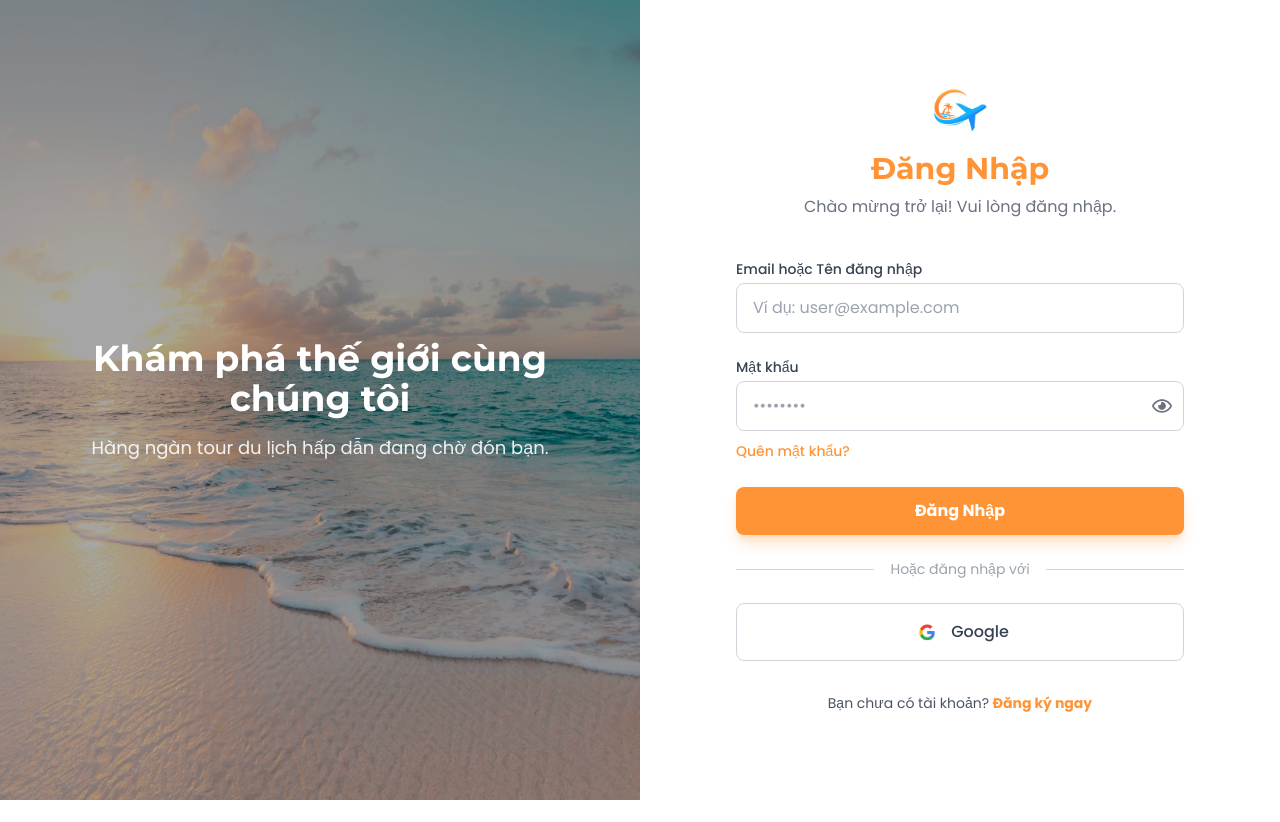
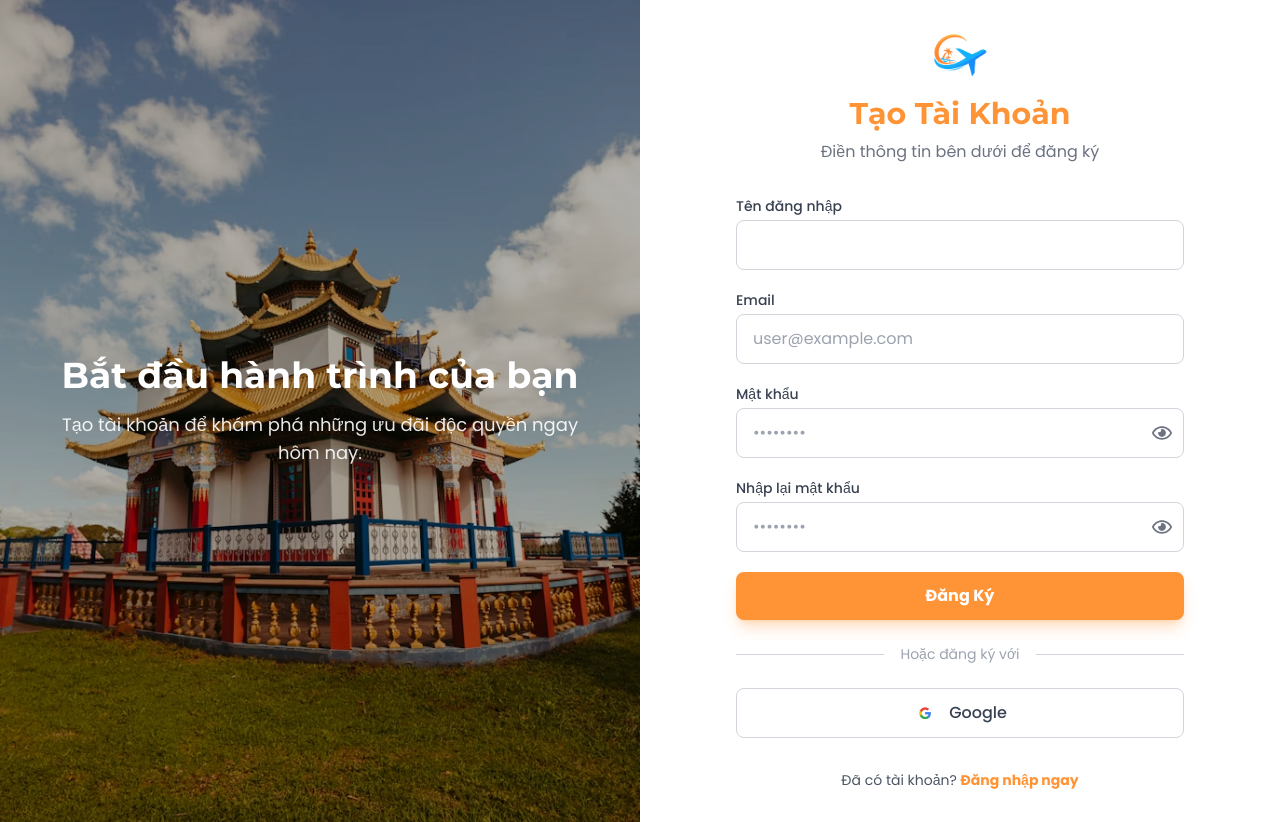
Before and after one commit to NgoTruongKhac/project_tour_master, a React (Vite) app: page /signup in a window 1280 px wide. Before the commit the page ends 800 px from the top, so only its background shows below. Built offline with nearby package versions, Linux system fonts and the light colour scheme.

Commit message:
sign up page ui

```diff
--- a/package.json
+++ b/package.json
@@ -12,7 +12,8 @@
   "dependencies": {
     "react": "^19.2.0",
     "react-dom": "^19.2.0",
-    "react-icons": "^5.5.0"
+    "react-icons": "^5.5.0",
+    "react-router-dom": "^7.10.1"
   },
   "devDependencies": {
     "@eslint/js": "^9.39.1",
--- a/src/App.jsx
+++ b/src/App.jsx
@@ -1,10 +1,17 @@
+import { BrowserRouter, Routes, Route, Navigate } from "react-router-dom";
+
 import LoginPage from "./pages/LoginPage";
+import SignupPage from "./pages/SignupPage";
 
 function App() {
   return (
-    <div>
-      <LoginPage />
-    </div>
+    <BrowserRouter>
+      <Routes>
+        <Route path="/" element={<Navigate to="/login" replace />} />
+        <Route path="/login" element={<LoginPage />} />
+        <Route path="/signup" element={<SignupPage />} />
+      </Routes>
+    </BrowserRouter>
   );
 }
 
--- a/src/pages/LoginPage.jsx
+++ b/src/pages/LoginPage.jsx
@@ -3,6 +3,7 @@ import { FaRegEye, FaRegEyeSlash } from "react-icons/fa";
 import loginTheme from "../assets/login_theme.avif";
 import googleIcon from "../assets/google-icon.png";
 import logo from "../assets/logo_icon.png";
+import { Link } from "react-router-dom";
 
 const LoginPage = () => {
   const [showPassword, setShowPassword] = useState(false);
@@ -47,7 +48,7 @@ const LoginPage = () => {
               </label>
               <input
                 type="text"
-                placeholder="Ví dụ: user@example.com"
+                placeholder="user@example.com"
                 className="w-full px-4 py-3 rounded-lg border border-gray-300 focus:border-primary focus:ring-2 focus:ring-primary/20 outline-none transition duration-200"
               />
             </div>
@@ -61,7 +62,7 @@ const LoginPage = () => {
 
               <div className="relative">
                 <input
-                  type={showPassword ? "text" : "password"}
+                  type={!showPassword ? "password" : "text"}
                   placeholder="••••••••"
                   className="w-full px-4 py-3 pr-10 rounded-lg border border-gray-300 focus:border-primary focus:ring-2 focus:ring-primary/20 outline-none transition duration-200"
                 />
@@ -111,9 +112,12 @@ const LoginPage = () => {
 
           <div className="mt-8 text-center text-sm">
             <span className="text-gray-600">Bạn chưa có tài khoản? </span>
-            <a href="#" className="font-bold text-primary hover:underline">
+            <Link
+              to="/signup"
+              className="font-bold text-primary hover:underline"
+            >
               Đăng ký ngay
-            </a>
+            </Link>
           </div>
         </div>
       </div>
--- /dev/null
+++ b/src/pages/SignupPage.jsx
@@ -0,0 +1,167 @@
+import React, { useState } from "react";
+import { FaRegEye, FaRegEyeSlash } from "react-icons/fa";
+import { Link } from "react-router-dom";
+
+import signupTheme from "../assets/signup_theme.avif";
+import googleIcon from "../assets/google-icon.png";
+import logo from "../assets/logo_icon.png";
+
+const SignupPage = () => {
+  const [fullName, setFullName] = useState("");
+  const [email, setEmail] = useState("");
+  const [password, setPassword] = useState("");
+  const [confirmPassword, setConfirmPassword] = useState("");
+
+  const [showPassword, setShowPassword] = useState(false);
+  const [showConfirmPassword, setShowConfirmPassword] = useState(false);
+
+  return (
+    <div className="min-h-screen flex font-sans text-dark">
+      <div className="hidden lg:flex w-1/2 bg-gray-100 relative items-center justify-center overflow-hidden">
+        <img
+          src={signupTheme}
+          alt="signup theme"
+          className="absolute inset-0 w-full h-full object-cover"
+        />
+        <div className="absolute inset-0 bg-black/30"></div>
+        <div className="relative z-10 text-white p-10 text-center">
+          <h2 className="text-4xl font-heading font-bold mb-4">
+            Bắt đầu hành trình của bạn
+          </h2>
+          <p className="text-lg opacity-90">
+            Tạo tài khoản để khám phá những ưu đãi độc quyền ngay hôm nay.
+          </p>
+        </div>
+      </div>
+
+      {/* --- CỘT PHẢI: FORM ĐĂNG KÝ (SIGNIN/SIGNUP UI) --- */}
+      <div className="w-full lg:w-1/2 flex items-center justify-center bg-white p-8">
+        <div className="w-full max-w-md">
+          {/* Header */}
+          <div className="text-center mb-8">
+            <img src={logo} alt="logo" className="w-12 md:w-14 mx-auto mb-4" />
+            <h1 className="text-3xl font-heading font-bold text-primary mb-2">
+              Tạo Tài Khoản
+            </h1>
+            <p className="text-gray-500">Điền thông tin bên dưới để đăng ký</p>
+          </div>
+
+          <form className="space-y-5" onSubmit={(e) => e.preventDefault()}>
+            {/* 1. Họ và tên */}
+            <div>
+              <label className="block text-sm font-medium text-gray-700 mb-1">
+                Tên đăng nhập
+              </label>
+              <input
+                type="text"
+                className="w-full px-4 py-3 rounded-lg border border-gray-300 focus:border-primary focus:ring-2 focus:ring-primary/20 outline-none transition duration-200"
+                value={fullName}
+                onChange={(e) => setFullName(e.target.value)}
+              />
+            </div>
+
+            {/* 2. Email */}
+            <div>
+              <label className="block text-sm font-medium text-gray-700 mb-1">
+                Email
+              </label>
+              <input
+                type="email"
+                placeholder="user@example.com"
+                className="w-full px-4 py-3 rounded-lg border border-gray-300 focus:border-primary focus:ring-2 focus:ring-primary/20 outline-none transition duration-200"
+                value={email}
+                onChange={(e) => setEmail(e.target.value)}
+              />
+            </div>
+
+            {/* 3. Mật khẩu */}
+            <div>
+              <label className="block text-sm font-medium text-gray-700 mb-1">
+                Mật khẩu
+              </label>
+              <div className="relative">
+                <input
+                  type={showPassword ? "text" : "password"}
+                  placeholder="••••••••"
+                  className="w-full px-4 py-3 pr-10 rounded-lg border border-gray-300 focus:border-primary focus:ring-2 focus:ring-primary/20 outline-none transition duration-200"
+                  value={password}
+                  onChange={(e) => setPassword(e.target.value)}
+                />
+                <div
+                  className="absolute inset-y-0 right-0 pr-3 flex items-center cursor-pointer text-gray-500 hover:text-primary"
+                  onClick={() => setShowPassword(!showPassword)}
+                >
+                  {showPassword ? (
+                    <FaRegEyeSlash size={20} />
+                  ) : (
+                    <FaRegEye size={20} />
+                  )}
+                </div>
+              </div>
+            </div>
+
+            {/* 4. Nhập lại mật khẩu */}
+            <div>
+              <label className="block text-sm font-medium text-gray-700 mb-1">
+                Nhập lại mật khẩu
+              </label>
+              <div className="relative">
+                <input
+                  type={showConfirmPassword ? "text" : "password"}
+                  placeholder="••••••••"
+                  className="w-full px-4 py-3 pr-10 rounded-lg border border-gray-300 focus:border-primary focus:ring-2 focus:ring-primary/20 outline-none transition duration-200"
+                  value={confirmPassword}
+                  onChange={(e) => setConfirmPassword(e.target.value)}
+                />
+                <div
+                  className="absolute inset-y-0 right-0 pr-3 flex items-center cursor-pointer text-gray-500 hover:text-primary"
+                  onClick={() => setShowConfirmPassword(!showConfirmPassword)}
+                >
+                  {showConfirmPassword ? (
+                    <FaRegEyeSlash size={20} />
+                  ) : (
+                    <FaRegEye size={20} />
+                  )}
+                </div>
+              </div>
+            </div>
+
+            {/* Nút Đăng Ký (Chỉ là UI) */}
+            <button
+              type="submit"
+              className="w-full bg-primary hover:bg-primary-hover text-white font-bold py-3 rounded-lg transition duration-300 shadow-lg shadow-primary/30 mt-2"
+            >
+              Đăng Ký
+            </button>
+          </form>
+
+          {/* Divider */}
+          <div className="my-6 flex items-center">
+            <div className="flex-grow border-t border-gray-300"></div>
+            <span className="mx-4 text-gray-400 text-sm">Hoặc đăng ký với</span>
+            <div className="flex-grow border-t border-gray-300"></div>
+          </div>
+
+          {/* Google Button */}
+          <button className="w-full flex items-center justify-center gap-3 border border-gray-300 py-3 rounded-lg hover:bg-gray-50 transition font-medium text-gray-700">
+            <img src={googleIcon} alt="google-icon" className="w-6 h-6" />
+            <span>Google</span>
+          </button>
+
+          {/* Footer Link */}
+          <div className="mt-8 text-center text-sm">
+            <span className="text-gray-600">Đã có tài khoản? </span>
+            <Link
+              to="/login"
+              className="font-bold text-primary hover:underline"
+            >
+              Đăng nhập ngay
+            </Link>
+          </div>
+        </div>
+      </div>
+    </div>
+  );
+};
+
+export default SignupPage;
```
Also changed, not shown: src/assets/signup_theme.avif (added), 1 other file (tests, documents, lock files or other folders).
